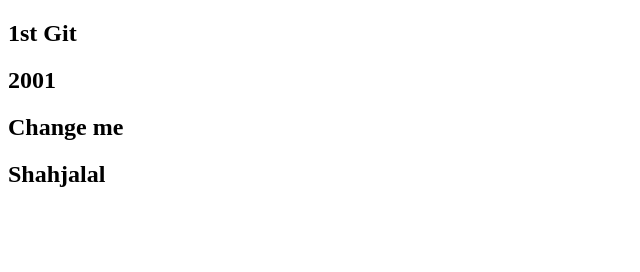
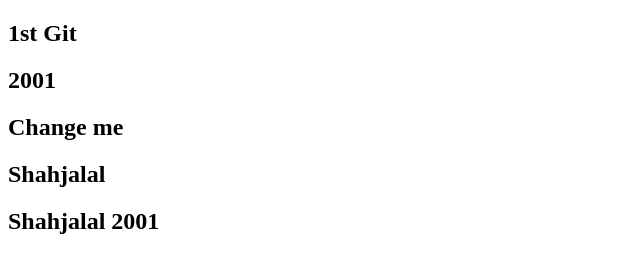
Before and after one commit to shahjalal2001/test-gp, a plain HTML site: page index.html in a window 1280 px wide. Shown: the whole page, without its empty margins (0-640 px from the left). Drawn offline with Linux system fonts and the light colour scheme.

Commit message:
Update index.html

```diff
--- a/index.html
+++ b/index.html
@@ -10,5 +10,6 @@
     <h2>2001</h2>
     <h2>Change me</h2>
     <h2>Shahjalal</h2>
+    <h2>Shahjalal 2001</h2>
 </body>
 </html>
```
